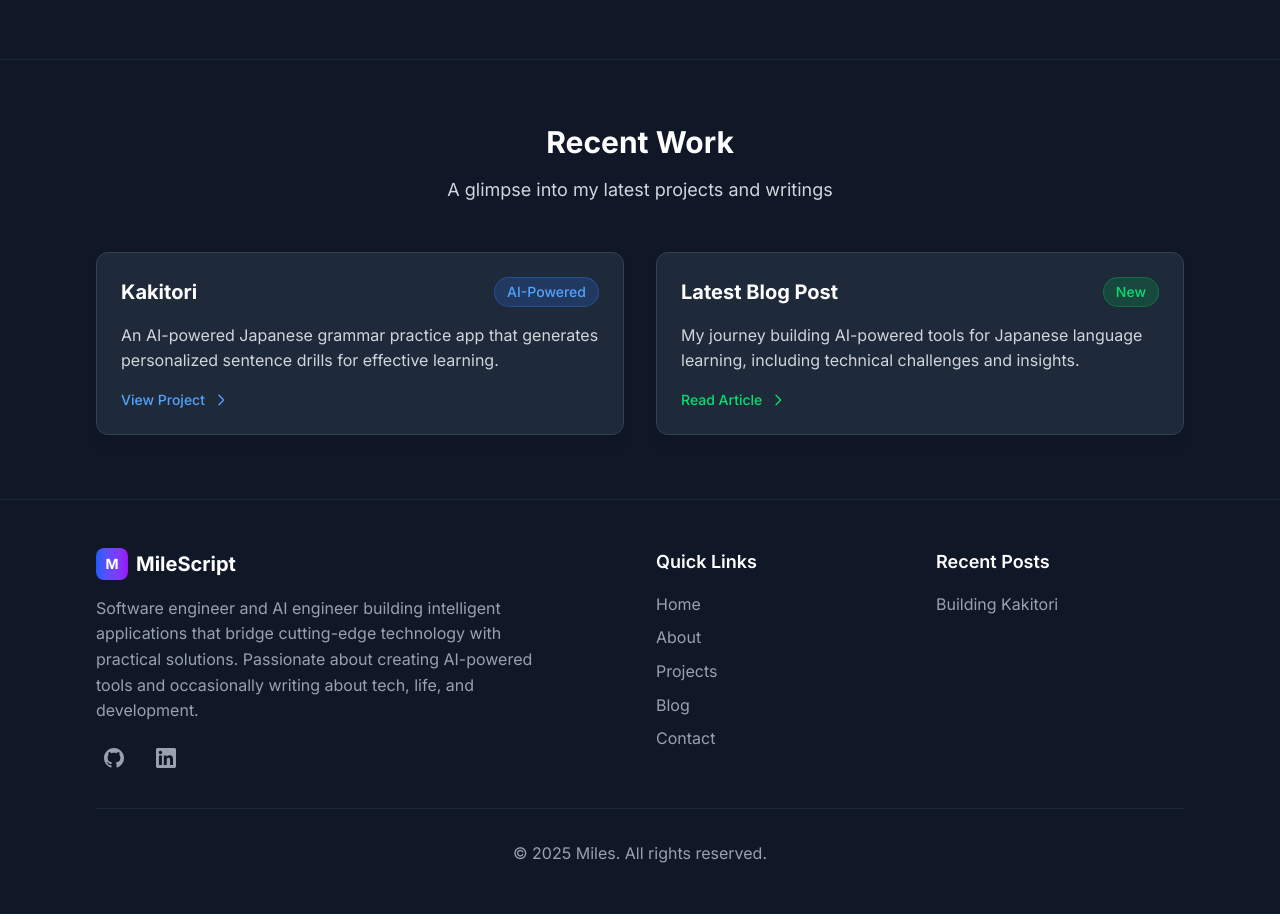
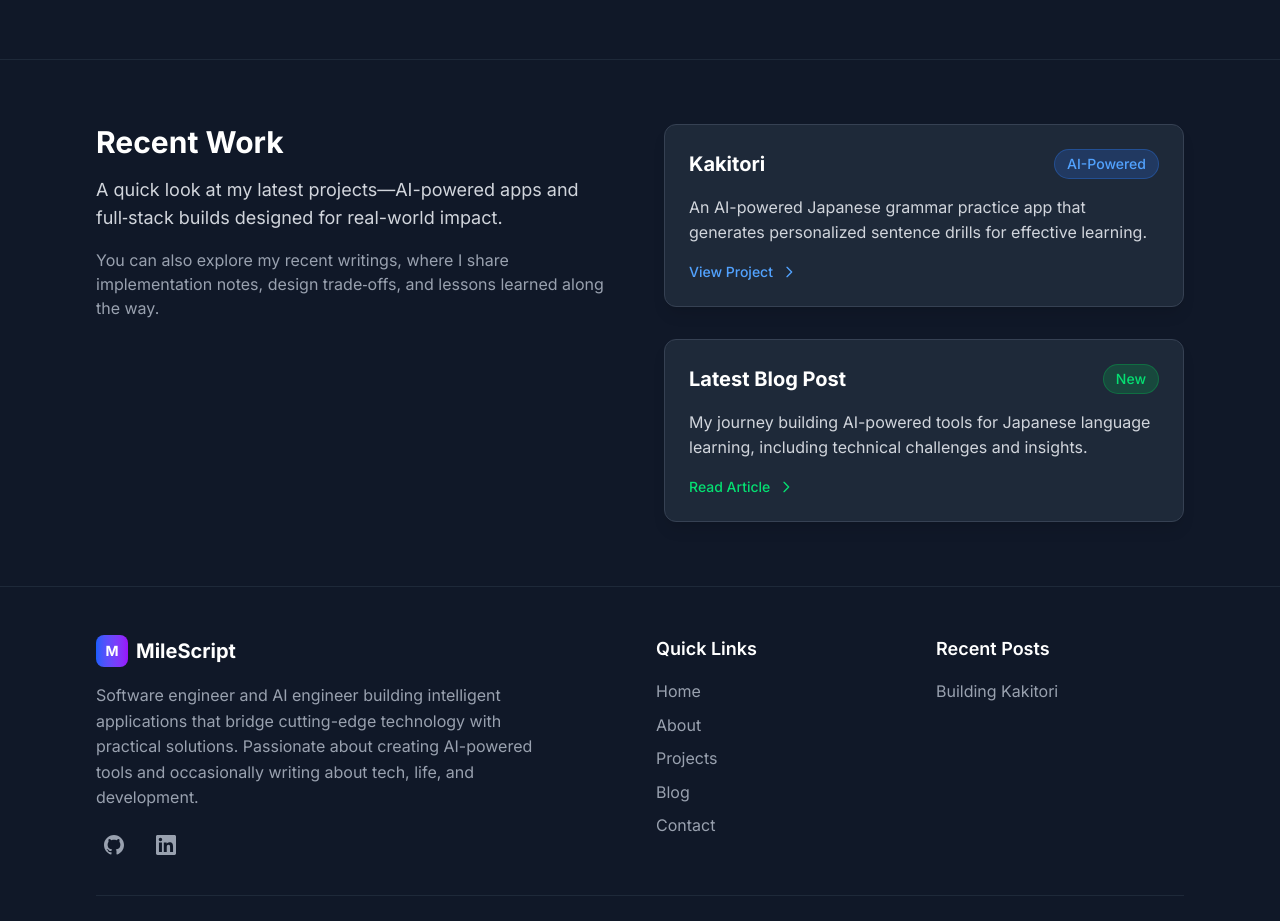
Before and after one commit to miles-hollifield/miles-portfolio-blog, a Next.js app: page / in a window 1280 px wide. Shown: the part 2500-3421 px from the top of the page. Built offline with nearby package versions, Linux system fonts and the light colour scheme.

Commit message:
Refactor Recent Work section: Enhance layout with grid structure, improve visibility animations, and update project descriptions for clarity

```diff
--- a/src/app/page.tsx
+++ b/src/app/page.tsx
@@ -462,14 +462,18 @@ export default function HomePage() {
       {/* Recent Work Preview */}
       <section className="py-16 bg-gray-900 border-t border-gray-800" ref={recentWorkRef}>
         <div className="mx-auto max-w-6xl px-4 sm:px-6 lg:px-8">
-          <div className={`text-center mb-12 transition-all duration-1000 ${
+          <div className="grid lg:grid-cols-2 gap-8 lg:gap-12">
+            {/* Left column: Section header and context */}
+            <div className={`space-y-4 transition-all duration-1000 ${
               recentWorkVisible ? 'animate-fade-in-up' : 'opacity-0 translate-y-8'
             }`}>
-            <h2 className="text-3xl font-bold text-white mb-4">Recent Work</h2>
-            <p className="text-lg text-gray-300">A glimpse into my latest projects and writings</p>
+              <h2 className="text-3xl font-bold text-white">Recent Work</h2>
+              <p className="text-lg text-gray-300">A quick look at my latest projects—AI-powered apps and full‑stack builds designed for real-world impact.</p>
+              <p className="text-base text-gray-400">You can also explore my recent writings, where I share implementation notes, design trade‑offs, and lessons learned along the way.</p>
             </div>
 
-          <div className={`grid grid-cols-1 md:grid-cols-2 gap-8 transition-all duration-1000 delay-200 ${
+            {/* Right column: Featured items stacked */}
+            <div className={`space-y-8 transition-all duration-1000 delay-200 ${
               recentWorkVisible ? 'animate-fade-in-up' : 'opacity-0 translate-y-8'
             }`}>
               {/* Featured Project */}
@@ -507,6 +511,7 @@ export default function HomePage() {
                       <path strokeLinecap="round" strokeLinejoin="round" strokeWidth={2} d="M9 5l7 7-7 7" />
                     </svg>
                   </Link>
+                </div>
               </div>
             </div>
           </div>
```
Lines whose indentation alone changed are shown as unchanged.
